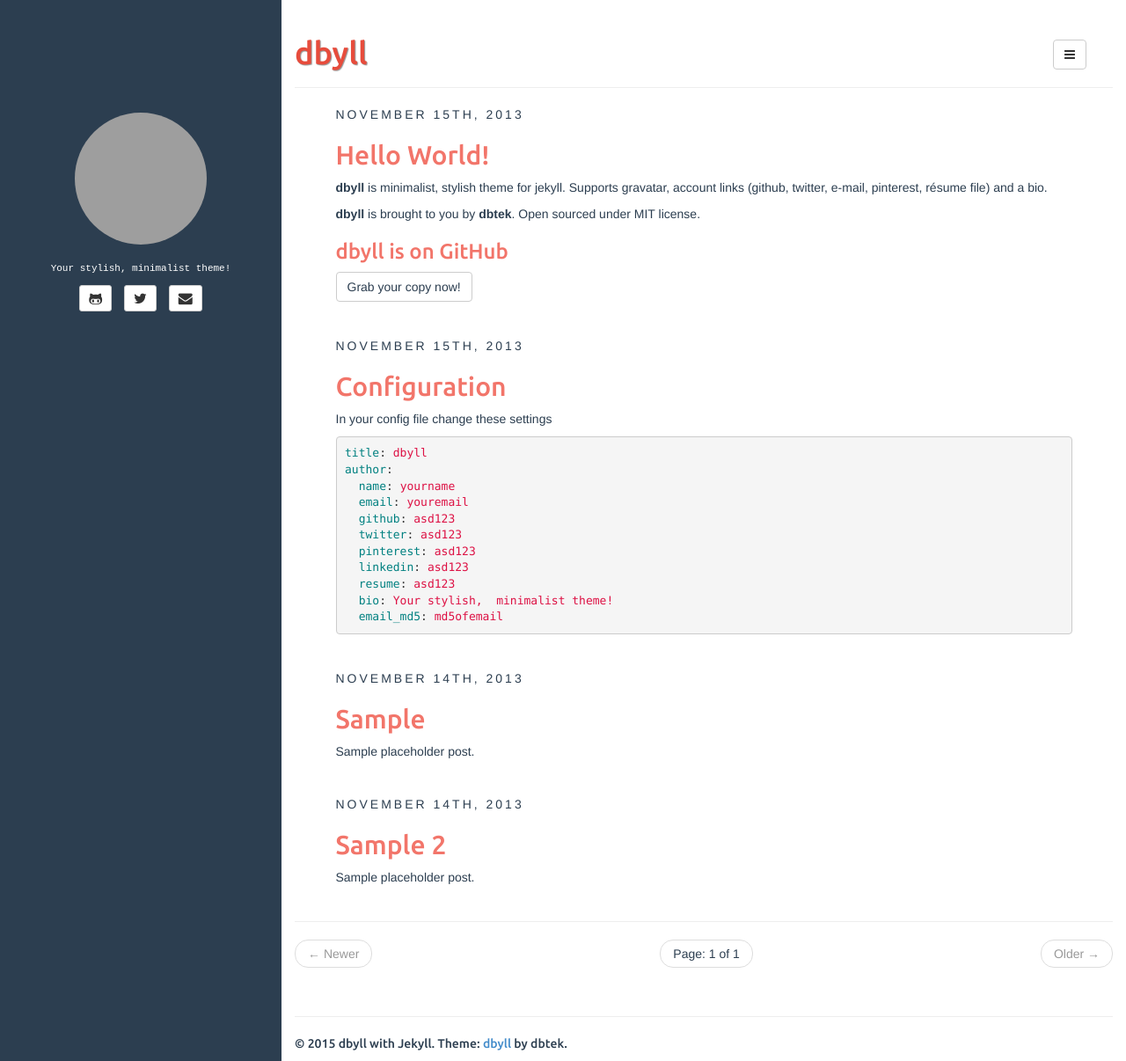
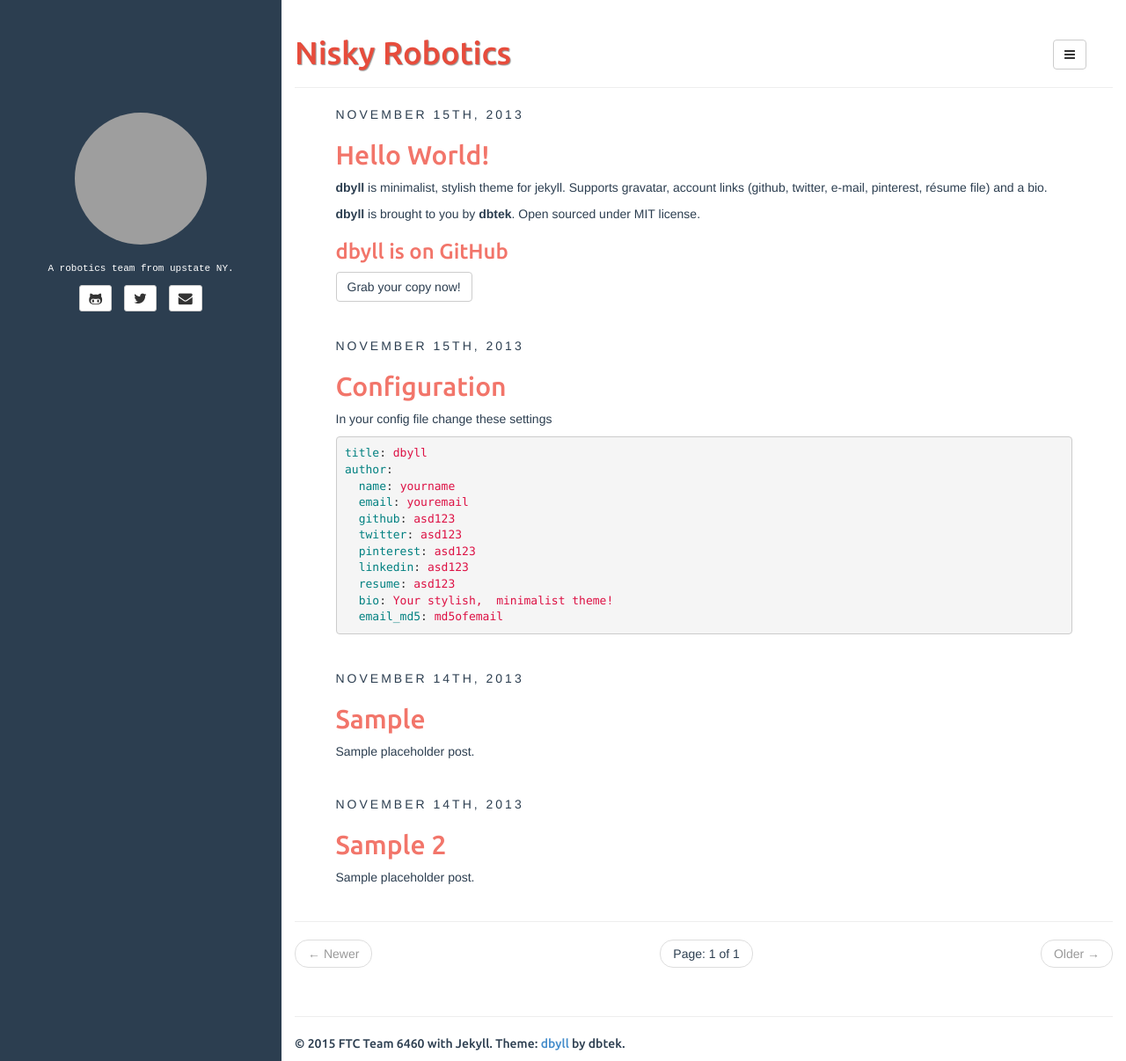
Before and after one commit to niskyRobotics/niskyRobotics.github.io, a Jekyll site: the page built from index.html, in a window 1280 px wide and 1206 px high. Shown: the whole window at 88% size. Built offline with Jekyll 4.4.1, drawn with Linux system fonts in a browser that asks for light colours; the list of posts is cut into pages by our own code; grey boxes are pictures that could not be loaded.

Commit message:
Update _config.yml

```diff
--- a/_config.yml
+++ b/_config.yml
@@ -12,18 +12,16 @@ defaults:
     scope:
       path: "" # empty string for all files
     values:
-      title: dbyll
+      title: Nisky Robotics
 
 description: Stylish Jekyll Theme
 author:
-  name: dbyll
-  email: dbyll@ismaildemirbilek.com
-  github: dbtek
-  twitter: dbtek
-  pinterest: asd123
-  linkedin: asd123
-  bio: Your stylish, minimalist theme!
-  email_md5: 726351295ec82e145928582f595aa3aa
+  name: FTC Team 6460
+  email: niskyrobotics@gmail.com
+  github: niskyRobotics
+  twitter: niskyBots
+  bio: A robotics team from upstate NY.
+  email_md5: 726351295ec82e145928582f595aa3ac
 
 rss_path: feed.xml
 categories_path: categories.html
```
